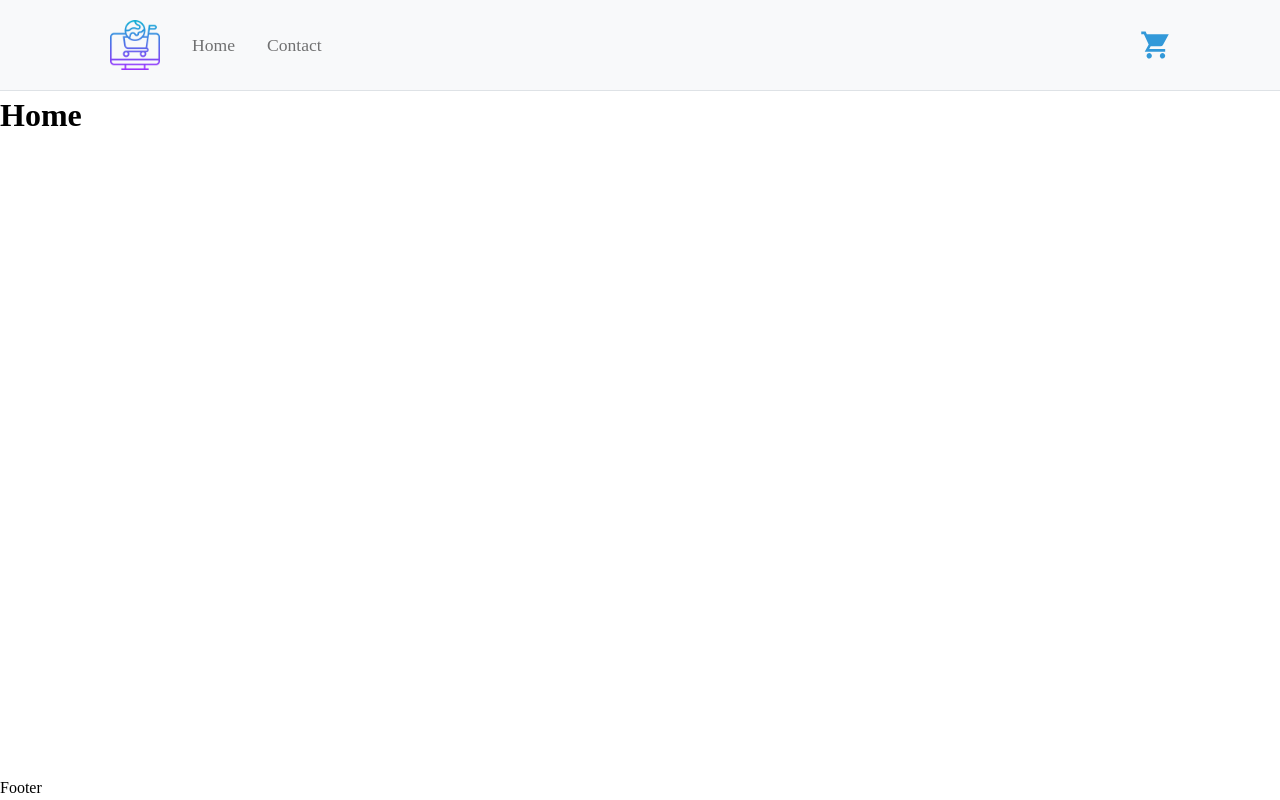
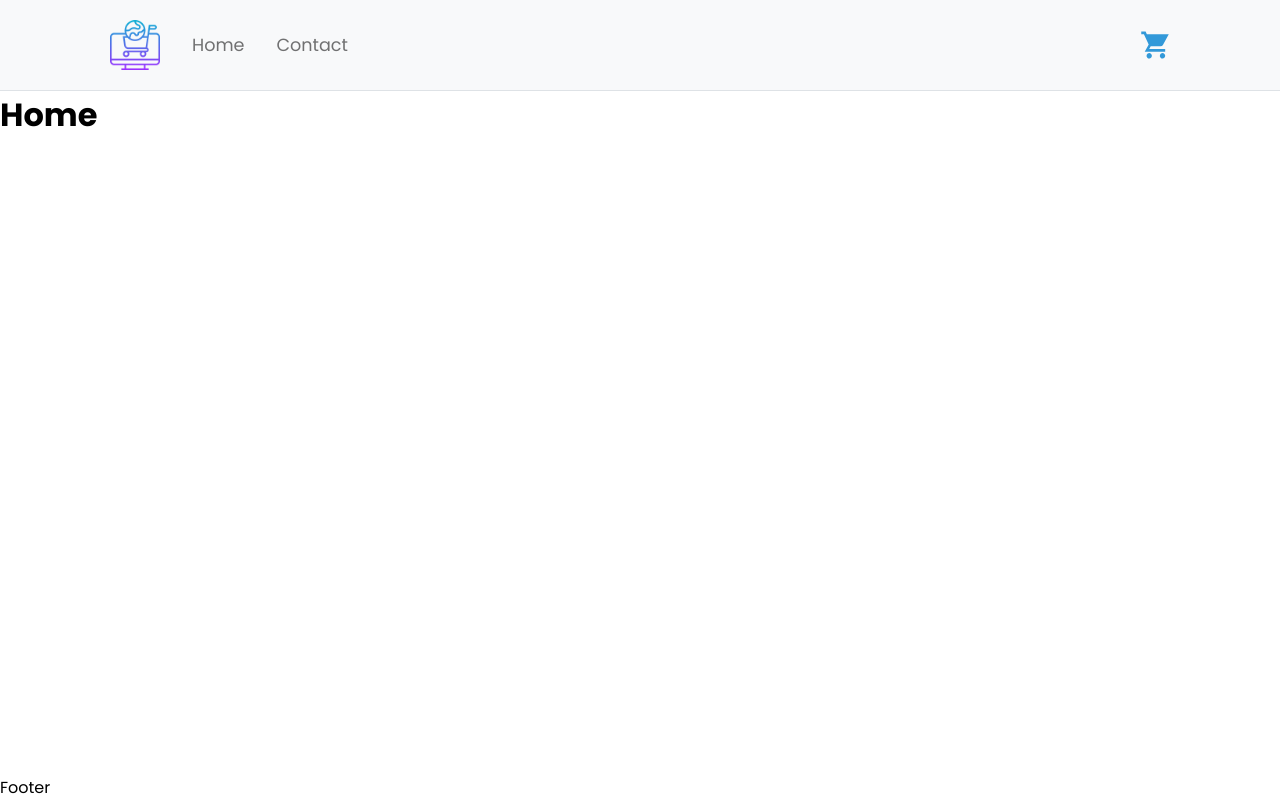
Before and after one commit to olee2/ecom, a React (Create React App) app: page / in a window 1280 px wide. Built offline with nearby package versions, Linux system fonts and the light colour scheme.

Commit message:
importing font

```diff
--- a/src/styles/styles.scss
+++ b/src/styles/styles.scss
@@ -1,9 +1,10 @@
 @import "./reset";
 @import "./variables";
+@import url("https://fonts.googleapis.com/css2?family=Poppins:wght@300;400;600;700&display=swap");
 
 html,
 body {
-  font-family: poppins;
+  font-family: poppins, arial;
   overflow: hidden;
 }
 
```
